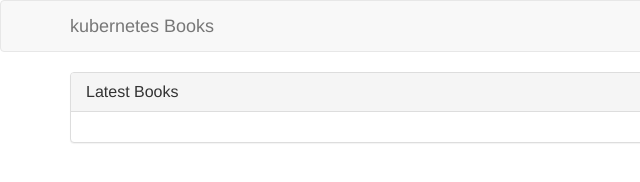
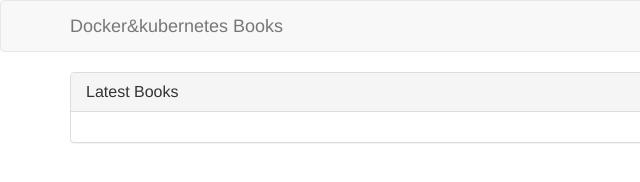
Before and after one commit to BalipalliGayathri/MeanCurd, a website with bundled scripts: page client/index.html in a window 1280 px wide. Shown: the full height of the page, 0-640 px from the left. Built offline with nearby package versions, Linux system fonts and the light colour scheme; files whose address does not match are found by name.

Commit message:
Update index.html

```diff
--- a/client/index.html
+++ b/client/index.html
@@ -14,7 +14,7 @@
             <span class="icon-bar"></span>
             <span class="icon-bar"></span>
           </button>
-          <a class="navbar-brand" href="#">kubernetes Books</a>
+          <a class="navbar-brand" href="#">Docker&kubernetes Books</a>
         </div>
         <div id="navbar" class="collapse navbar-collapse">
           <ul class="nav navbar-nav navbar-right">
```
